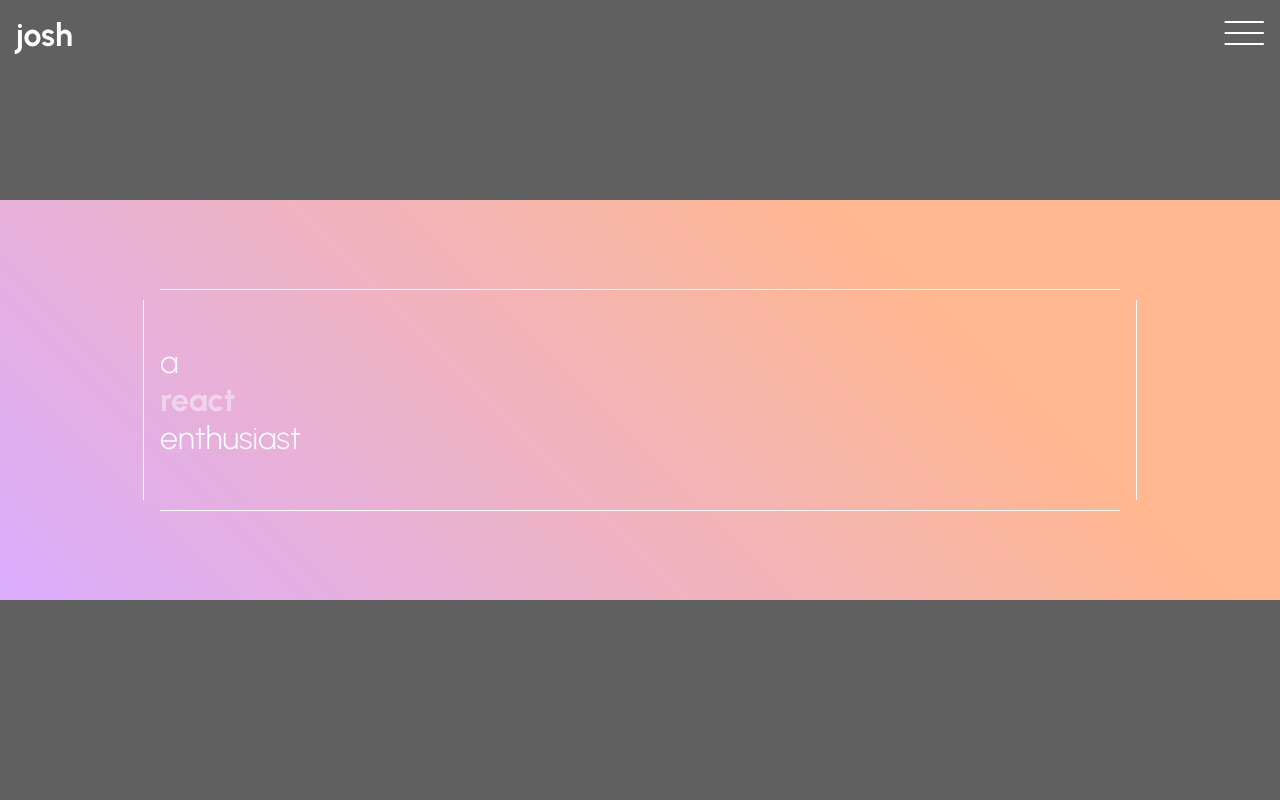
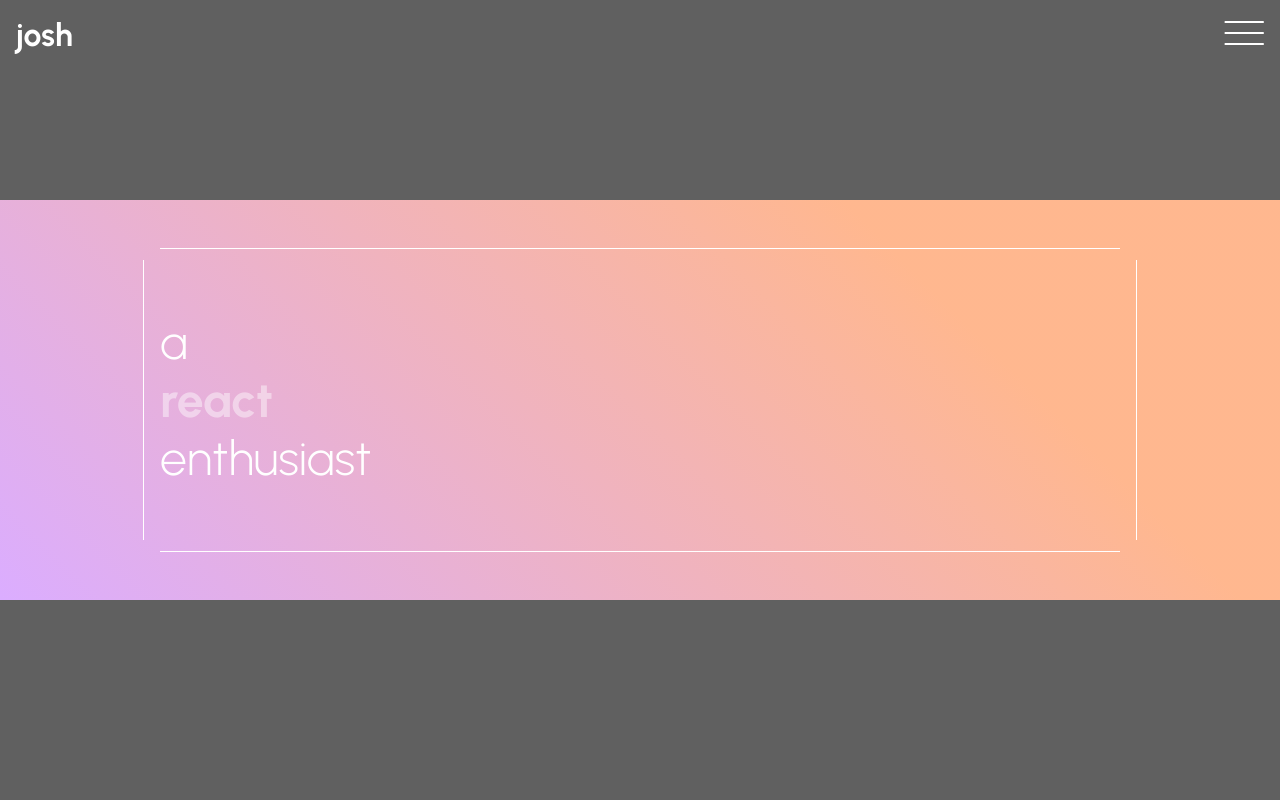
Before and after one commit to joshkotrous/personal-website-v2, a React (Create React App) app: page / in a window 1280 px wide. Shown: the top 800 px of the page. Built offline with nearby package versions, Linux system fonts and the light colour scheme.

Commit message:
update all font sizes

```diff
--- a/src/assets/herobanner.css
+++ b/src/assets/herobanner.css
@@ -4,6 +4,7 @@
   align-items: center;
   width: 100%;
   height: 100vh;
+  font-size: 24px;
 }
 
 .heroBannerContainer {
@@ -38,13 +39,14 @@
 .verticalLine {
   background: white;
   width: 1px;
-  height: 50%;
+  height: 70%;
   margin: 16px;
 }
 
 .centralContainer {
   display: flex;
   flex-direction: column;
+  justify-content: center;
 }
 
 .headerTextContainer > h1 {
--- a/src/components/sections/HeroBanner.jsx
+++ b/src/components/sections/HeroBanner.jsx
@@ -11,7 +11,6 @@ const HeroBanner = () => {
     "uipath",
     "python",
     "aws",
-    "solution architecture",
   ]);
   const [title, setTitle] = useState(headers[index]);
   const [titlePrefix, setTitlePrefix] = useState("");
```
